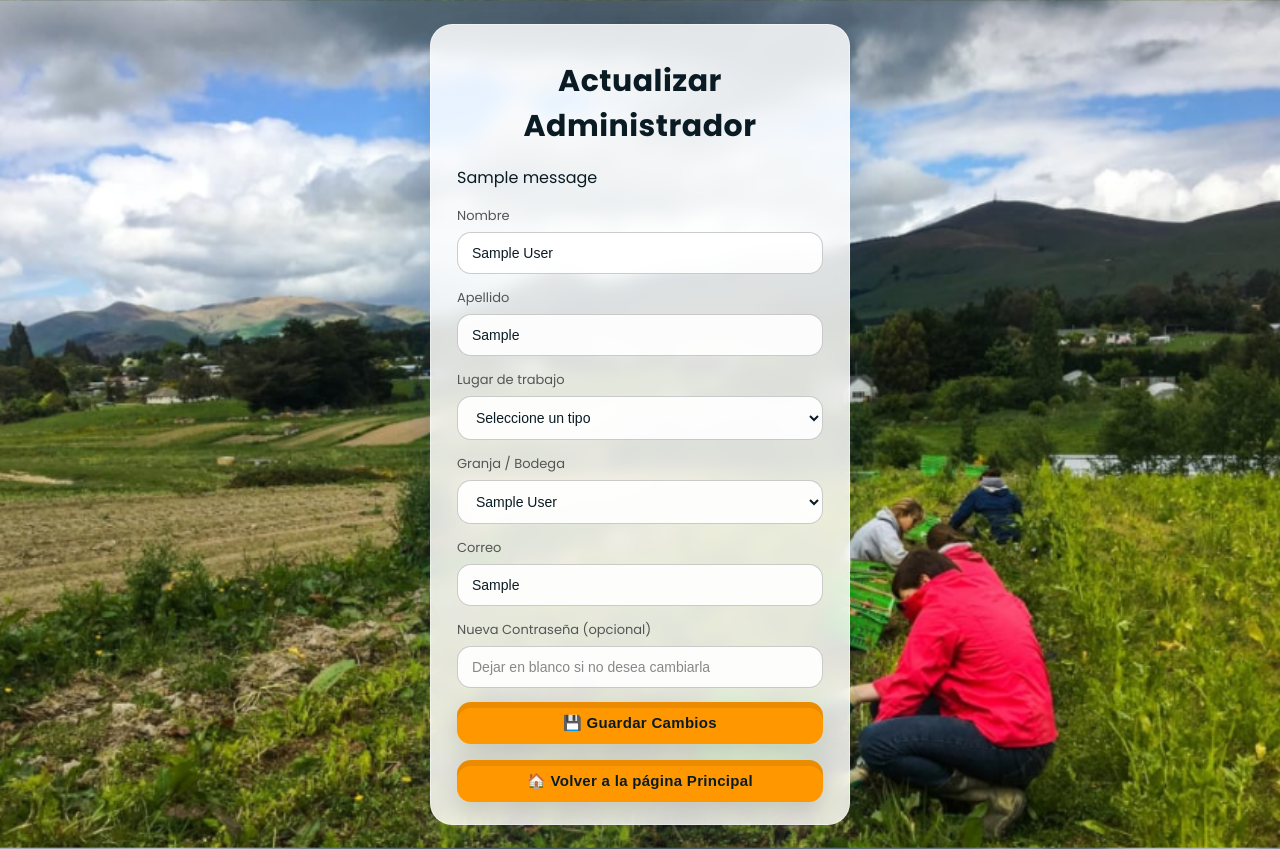
After one commit to 24egby/Proyecto-Final-IS-Verduras-SA, a Django app: page /Gerente/Gestion-Admin/Actualizar-Admin/1/ in a window 1280 px wide. The commit adds this page. Run offline with Django 5.2, Linux system fonts and the light colour scheme; a user stored in the database is signed in; tables that the repository leaves empty hold one stand-in row (values such as "Sample post"); one stand-in notice (Sample message) is shown.

Commit message:
Agregada la funcionalidad de  agregar y modificar Administradores

```diff
--- /dev/null
+++ b/Verduras_SA/gerente/templates/editar_Admin.html
@@ -0,0 +1,347 @@
+{% load static %}
+<!DOCTYPE html>
+<html lang="es">
+  <head>
+    <meta charset="UTF-8" />
+    <meta name="viewport" content="width=device-width, initial-scale=1" />
+    <title>Editar Administradores</title>
+    <link rel="preconnect" href="https://fonts.googleapis.com" />
+    <link rel="preconnect" href="https://fonts.gstatic.com" crossorigin />
+    <link
+      href="https://fonts.googleapis.com/css2?family=Poppins:wght@300;400;500;600;700&display=swap"
+      rel="stylesheet"
+    />
+    <style>
+      :root {
+        --accent: #4dd0ff;
+        --text: #0a1b24;
+        --muted: #555;
+        --card-bg: rgba(
+          255,
+          255,
+          255,
+          0.85
+        ); /* Blanco con leve transparencia */
+        --card-stroke: rgba(255, 255, 255, 0.4);
+        --input-bg: rgba(255, 255, 255, 0.9);
+        --shadow: 0 20px 50px rgba(0, 50, 100, 0.25);
+        --radius: 22px;
+      }
+
+      * {
+        box-sizing: border-box;
+      }
+
+      html,
+      body {
+        height: 100%;
+      }
+
+      body {
+        margin: 0;
+        font-family: "Poppins", sans-serif;
+        color: var(--text);
+        background: url("{% static 'img/Fondo.png'%}") no-repeat center center
+          fixed;
+        background-size: cover;
+        overflow-y: auto;
+      }
+
+      .wrap {
+        display: grid;
+        place-items: center;
+        padding: 24px;
+        position: relative;
+        z-index: 1;
+      }
+
+      .card {
+        width: min(420px, 92vw);
+        background: var(--card-bg);
+        border: 1px solid var(--card-stroke);
+        border-radius: var(--radius);
+        box-shadow: var(--shadow);
+        backdrop-filter: blur(8px) saturate(120%);
+        -webkit-backdrop-filter: blur(8px) saturate(120%);
+        padding: 28px 26px 22px;
+        position: relative;
+      }
+
+      .header {
+        text-align: center;
+        margin-bottom: 14px;
+      }
+
+      .title {
+        font-size: 30px;
+        font-weight: 700;
+        letter-spacing: 0.5px;
+        margin: 6px 0 2px;
+        color: #0a1b24;
+      }
+
+      .subtitle {
+        font-size: 13px;
+        color: var(--muted);
+        margin: 0;
+      }
+
+      form {
+        margin-top: 16px;
+      }
+
+      .field {
+        display: flex;
+        flex-direction: column;
+        gap: 6px;
+        margin-bottom: 14px;
+      }
+
+      label {
+        font-size: 13px;
+        color: var(--muted);
+      }
+
+      .input,
+      select {
+        width: 100%;
+        border: 1px solid rgba(0, 0, 0, 0.2);
+        background: var(--input-bg);
+        color: #0a1b24;
+        border-radius: 14px;
+        padding: 12px 14px;
+        outline: none;
+        font-size: 14px;
+        transition: all 0.25s ease;
+      }
+
+      .input::placeholder {
+        color: #888;
+      }
+
+      .input:focus {
+        border-color: var(--accent);
+        box-shadow: 0 0 6px rgba(77, 208, 255, 0.6);
+      }
+
+      .input:active {
+        transform: translateY(1px);
+      }
+
+      .actions {
+        margin-top: 12px;
+      }
+
+      .btn {
+        width: 100%;
+        display: inline-flex;
+        align-items: center;
+        justify-content: center;
+        gap: 8px;
+        padding: 12px 16px;
+        font-weight: 600;
+        font-size: 15px;
+        letter-spacing: 0.3px;
+        color: #0a1b24;
+        background: #ff9800;
+        border: none;
+        border-radius: 14px;
+        box-shadow: 0 10px 30px rgba(0, 0, 0, 0.15),
+          0 6px 0 rgba(0, 0, 0, 0.08) inset;
+        cursor: pointer;
+        transition: transform 0.06s ease, filter 0.2s ease, box-shadow 0.2s ease;
+      }
+
+      .btn:hover {
+        filter: brightness(1.08);
+      }
+
+      .btn:focus {
+        box-shadow: 0 0 12px rgba(77, 208, 255, 0.8);
+      }
+
+      .btn:active {
+        transform: translateY(1px);
+        box-shadow: 0 6px 16px rgba(0, 0, 0, 0.2),
+          0 3px 0 rgba(0, 0, 0, 0.08) inset;
+      }
+
+      @media (max-width: 420px) {
+        .title {
+          font-size: 26px;
+        }
+
+        .card {
+          padding: 24px 20px 18px;
+        }
+      }
+    </style>
+  </head>
+  <body>
+    <div class="wrap">
+        <section class="card" aria-label="Actualización de Administrador">
+        <header class="header">
+            <h1 class="title">Actualizar Administrador</h1>
+        </header>
+
+        {% if messages %}
+        <div class="mensajes">
+            {% for message in messages %}
+            <p class="{{ message.tags }}">{{ message }}</p>
+            {% endfor %}
+        </div>
+        {% endif %}
+
+        <!-- FORMULARIO -->
+        <form
+            action="{% url 'Actualizar-Admin' admin.id %}"
+            method="post"
+            novalidate
+        >
+            {% csrf_token %}
+
+            <div class="field">
+            <label for="nombre">Nombre</label>
+            <input
+                id="nombre"
+                class="input"
+                name="nombre"
+                type="text"
+                value="{{ admin.nombre }}"
+                placeholder="Nombre del Administrador"
+                autocomplete="name"
+                required
+            />
+            </div>
+
+            <div class="field">
+            <label for="apellido">Apellido</label>
+            <input
+                id="apellido"
+                class="input"
+                name="apellido"
+                type="text"
+                value="{{ admin.apellido }}"
+                placeholder="Apellido del Administrador"
+                autocomplete="lastname"
+                required
+            />
+            </div>
+
+            <div class="field">
+            <label for="tipo-instalacion">Lugar de trabajo</label>
+            <select id="tipo-instalacion" name="tipo-instalacion" required>
+                <option value="">Seleccione un tipo</option>
+                <option
+                value="Granja"
+                {% if admin.tipo_instalacion == "Granja" %}selected{% endif %}
+                >
+                Granja
+                </option>
+                <option
+                value="Bodega"
+                {% if admin.tipo_instalacion == "Bodega" %}selected{% endif %}
+                >
+                Bodega
+                </option>
+            </select>
+            </div>
+
+            <div class="field">
+            <label for="instalacion">Granja / Bodega</label>
+            <select id="instalacion" name="instalacion" required>
+                {% if admin.nombre_instalacion %}
+                <option value="{{ admin.id_instalacion }}" selected>
+                {{ admin.nombre_instalacion }}
+                </option>
+                {% else %}
+                <option value="">Seleccione una opción</option>
+                {% endif %}
+            </select>
+            </div>
+
+            <div class="field">
+            <label for="email">Correo</label>
+            <input
+                id="email"
+                class="input"
+                name="email"
+                type="email"
+                value="{{ admin.correo }}"
+                placeholder="yo@ejemplo.com"
+                autocomplete="email"
+                required
+            />
+            </div>
+
+            <div class="field">
+            <label for="password">Nueva Contraseña (opcional)</label>
+            <input
+                id="password"
+                class="input"
+                name="password"
+                type="password"
+                placeholder="Dejar en blanco si no desea cambiarla"
+                autocomplete="new-password"
+            />
+            </div>
+
+            <div class="actions">
+              <button class="btn" type="submit">💾 Guardar Cambios</button>
+            </div>
+        </form>
+
+        <form action="{% url 'Gestion-Admins' %}">
+            <button type="submit" class="btn">🏠 Volver a la página Principal</button>
+        </form>
+        </section>
+    </div>
+
+    <script>
+        document
+        .getElementById("tipo-instalacion")
+        .addEventListener("change", function () {
+            const tipo = this.value;
+            const selectInstalacion = document.getElementById("instalacion");
+            selectInstalacion.innerHTML = '<option value="">Cargando...</option>';
+
+            if (tipo) {
+            fetch(`/Gerente/Gestion-Admin/Obtener-Instalaciones/?tipo=${tipo}`)
+                .then((response) => {
+                if (!response.ok)
+                    throw new Error("Error en la respuesta del servidor");
+                return response.json();
+                })
+                .then((data) => {
+                selectInstalacion.innerHTML = "";
+                if (data.length === 0) {
+                    selectInstalacion.innerHTML =
+                    '<option value="">Sin instalaciones disponibles</option>';
+                } else {
+                    selectInstalacion.innerHTML =
+                    '<option value="">Seleccione una opción</option>';
+                    data.forEach((insta) => {
+                    const option = document.createElement("option");
+                    option.value = insta.id;
+                    option.textContent = insta.instalacion;
+                    // Si el valor coincide con el actual, dejarlo seleccionado
+                    if (insta.id == "{{ admin.id_instalacion }}") {
+                        option.selected = true;
+                    }
+                    selectInstalacion.appendChild(option);
+                    });
+                }
+                })
+                .catch((error) => {
+                console.error("Error al cargar:", error);
+                selectInstalacion.innerHTML =
+                    '<option value="">Error al cargar datos</option>';
+                });
+            } else {
+            selectInstalacion.innerHTML =
+                '<option value="">Seleccione una opción</option>';
+            }
+        });
+    </script>
+  </body>
+</html>
--- a/Verduras_SA/gerente/urls.py
+++ b/Verduras_SA/gerente/urls.py
@@ -17,6 +17,8 @@ urlpatterns = [
     path('Gestion-Admin/Agregar-Admin', VG.crear_Admins, name="Agregar-Admin"),
     path('Gestion-Admin/Obtener-Instalaciones/', VG.obtener_instalaciones, name='Obtener-Instalaciones'),
     path('Gestion-Admin/Eliminar-Admin/<int:id_admin>/', VG.eliminar_admin, name="Eliminar-Admin"),
+    path('Gestion-Admin/Actualizar-Admin/<int:id>/', VG.actualizar_admin, name='Actualizar-Admin'),
+
 
     #Vista Coords
     path('Vista-Coords', VG.vista_coordinadores, name="Vista-Coords"),
--- a/Verduras_SA/gerente/views.py
+++ b/Verduras_SA/gerente/views.py
@@ -1,10 +1,10 @@
 from django.contrib.auth.decorators import login_required
 from django.shortcuts import render, redirect, get_object_or_404
-from .models import VerGranjas, VerBodegas, VerAdmins, VerCoords, VerProductos, VerCoordsInsta, Producto, VerAdminsInsta
+from .models import VerGranjas, VerBodegas, VerAdmins, VerCoords, VerProductos, VerCoordsInsta, Producto, VerAdminsInsta, VerAdminsDetalle
 from django.contrib import messages
 from django.db import connection
 from django.http import JsonResponse
-
+from django.contrib.auth.hashers import make_password
 
 @login_required
 def home_gerente(request):
@@ -134,7 +134,6 @@ def agregar_producto(request):
     messages.success(request, "✅ Producto agregado exitosamente.")
     return redirect("Gestion-Productos")
 
-
 #Gestion de Administradores
 @login_required
 def gestion_Admins(request):
@@ -145,61 +144,25 @@ def gestion_Admins(request):
     return render(request, "gestion_Administradores.html", context)
 
 @login_required
-#@transaction.atomic
 def crear_Admins(request):
-    """
     if request.method == "POST":
         nombre = request.POST.get("nombre")
         apellido = request.POST.get("apellido")
+        nombre_usuario = f"{nombre.title()}.{apellido.title()}"
         email = request.POST.get("email")
-        password = request.POST.get("password")
-        id_insta = request.POST.get("instalacion")  # ID de la instalación seleccionada
+        password = make_password(request.POST.get("password"))
+        tipo_instalacion = request.POST.get("tipo-instalacion")
+        id_insta = request.POST.get("instalacion")
         try:
-            if User.objects.filter(username=email).exists():
-                messages.warning(request, "El correo ya está registrado.")
-                return redirect("Agregar-Admin")
-
-            user = User.objects.create_user(
-                username=f"{nombre}.{apellido}",
-                email=email,
-                password=password,
-                first_name=nombre,
-                last_name=apellido,
-            )
-
-            # ✅ Obtener la instalación seleccionada
-            instalacion = Instalacion.objects.get(id=id_insta)
-
-            # ✅ Mapear tipoInsta → idRol
-            if instalacion.tipoInsta == 1:
-                id_rol = 2  # AdminGranja
-                rol_texto = "Administrador de Granja"
-            elif instalacion.tipoInsta == 2:
-                id_rol = 3  # AdminBodega
-                rol_texto = "Administrador de Bodega"
-            else:
-                id_rol = 2
-                rol_texto = "Administrador (por defecto)"
-
-            # ✅ Crear relación en UsuarioRol
-            LV.UsuarioRol.objects.create(
-                idUserAuth=user,
-                idRol_id=id_rol,
-                idInsta_id=id_insta
-            )
-
+            with connection.cursor() as cursor:
+                cursor.callproc('agregar_admin', [nombre.title(), apellido.title(), nombre_usuario, email, password, tipo_instalacion, id_insta])
             messages.success(
                 request,
-                f"{rol_texto} registrado exitosamente en '{instalacion.instalacion}'."
+                f"✅ Administrador '{nombre} {apellido}' fue registrado correctamente."
             )
-            return redirect("Agregar-Admin")
-
         except Exception as e:
-            print("Error al registrar:", e)
-            messages.error(request, f"Ocurrió un error: {str(e)}")
-            return redirect("Agregar-Admin")
-
-    """
+            messages.error(request, f"⚠️ Error al registrar: {e}")
+        return redirect('Agregar-Admin')
     return render(request, "crear_Admins.html")
 
 @login_required
@@ -226,6 +189,51 @@ def eliminar_admin(request, id_admin):
             print("Error eliminando Administrador:", e)
             return redirect("Gestion-Admins")
     return redirect('Gestion-Admins')
+
+
+
+@login_required
+def actualizar_admin(request, id):
+    admin = get_object_or_404(VerAdminsDetalle, id=id)
+
+    if request.method == 'POST':
+        nombre = request.POST.get('nombre')
+        apellido = request.POST.get('apellido')
+        username = f"{nombre.title()}.{apellido.title()}"
+        correo = request.POST.get('email')
+        tipo_instalacion = request.POST.get('tipo-instalacion')
+        id_instalacion = request.POST.get('instalacion')
+        # Solo actualiza la contraseña si el campo no está vacío
+        nueva_pass = request.POST.get('password')
+        if nueva_pass:
+            password = make_password(nueva_pass)
+        else :
+            password = None
+        try:
+            with connection.cursor() as cursor:
+                # Crear la bodega con el procedimiento almacenado
+                cursor.callproc('actualizar_admin', [id, nombre, apellido, username, correo, tipo_instalacion, id_instalacion, password])
+            messages.success(request, "✅ Información del administrador actualizada correctamente.")
+        except Exception as e:
+            messages.error(request, f"⚠️ Error al actualizar: {e}")
+
+        return redirect('Gestion-Admins')
+    # Renderizar plantilla con la información del admin
+    return render(request, 'editar_admin.html', {'admin': admin})
+
+
+
+
+
+
+
+
+
+
+
+
+
+
 
 
 #Gestion Bodegas
```
Also changed, not shown: Verduras_SA/gerente/models.py (+20 -0 lines), Verduras_SA/gerente/templates/gestion_Administradores.html (+17 -12 lines).
